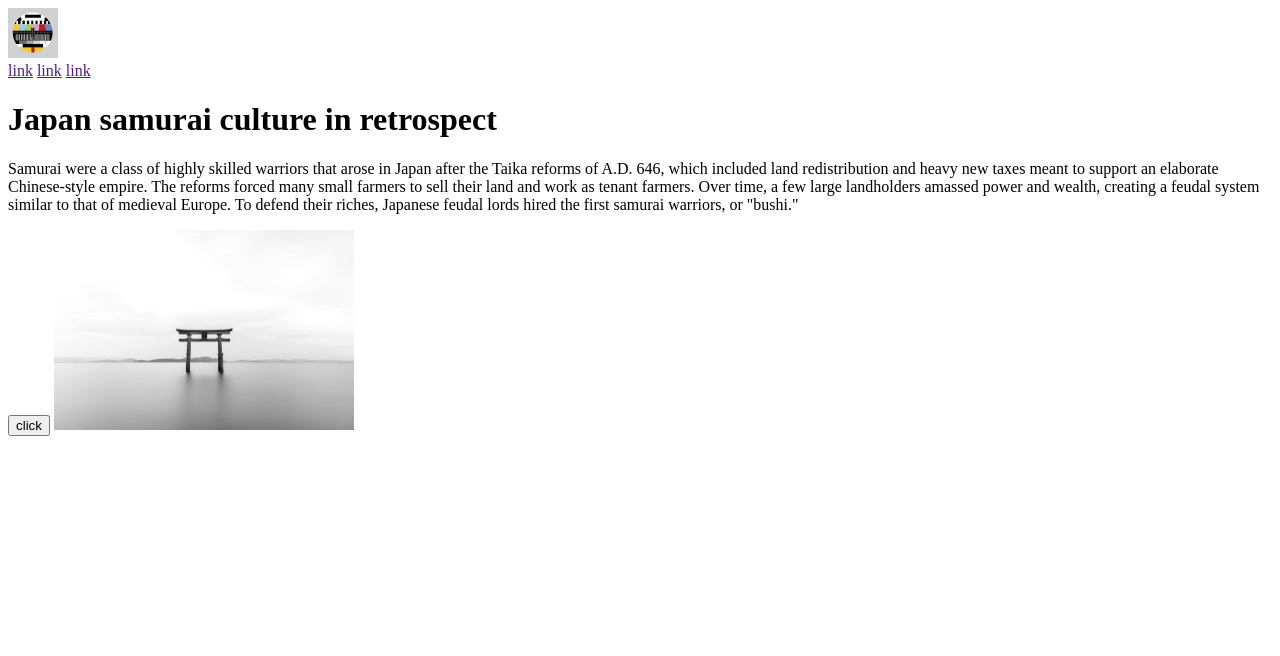
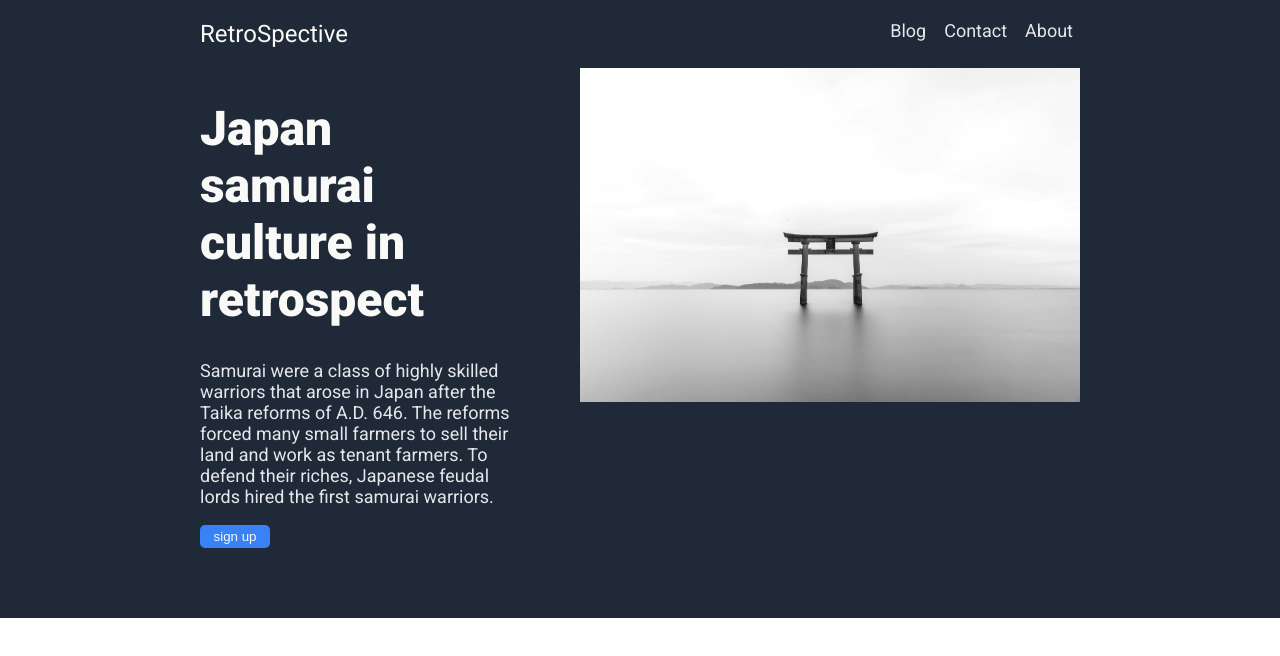
Before and after one commit to terrymcquerry/project-landing-page, a plain HTML site: page index.html in a window 1280 px wide. Drawn offline with Linux system fonts and the light colour scheme.

Commit message:
header complete

```diff
--- a/index.html
+++ b/index.html
@@ -4,29 +4,43 @@
 <head>
     <meta charset="UTF-8">
     <meta name="viewport" content="width=device-width, initial-scale=1.0">
-    <title>Awesome Website</title>
+    <title>My Website</title>
     <link rel="stylesheet" href="styles.css">
+    <link rel="preconnect" href="https://fonts.googleapis.com">
+    <link rel="preconnect" href="https://fonts.gstatic.com" crossorigin>
+    <link
+        href="https://fonts.googleapis.com/css2?family=Roboto:ital,wght@0,100;0,300;0,400;0,500;0,700;0,900;1,100;1,300;1,400;1,500;1,700;1,900&display=swap"
+        rel="stylesheet">
 </head>
 
 <body>
+    <div class="header">
         <div class="headerContainer">
-        <div class="header">
+            <div class="hero">
                 <div class="logo">
-                <img src="images/logo.svg" alt="" width="50px">
+                    RetroSpective
                 </div>
                 <div class="link">
-                <a href="" class="one">link</a>
-                <a href="" class="two">link</a>
-                <a href="" class="three">link</a>
+                    <a href="" class="one">Blog</a>
+                    <a href="" class="two">Contact</a>
+                    <a href="" class="three">About</a>
                 </div>
             </div>
             <div class="headerContent">
+                <div class="left">
                     <h1>Japan samurai culture in retrospect</h1>
-            <p>Samurai were a class of highly skilled warriors that arose in Japan after the Taika reforms of A.D. 646, which included land redistribution and heavy new taxes meant to support an elaborate Chinese-style empire. The reforms forced many small farmers to sell their land and work as tenant farmers. Over time, a few large landholders amassed power and wealth, creating a feudal system similar to that of medieval Europe. To defend their riches, Japanese feudal lords hired the first samurai warriors, or "bushi."</p>
-            <button>click</button>
-            <img src="images/japan.jpg" alt="" width="300px">
+                    <p class="heroText">Samurai were a class of highly skilled warriors that arose in Japan after the
+                        Taika reforms of A.D.
+                        646. The reforms forced many small farmers to sell their land and work as tenant farmers.
+                        To defend their riches, Japanese feudal lords hired the first samurai warriors.
+                    </p>
+                    <button type="button" class="btn">sign up</button>
+                </div>
+                <img src="images/japan.jpg" alt="" width="500px" class="mainImg">
             </div>
         </div>
+    </div>
+
 </body>
 
 </html>
--- a/styles.css
+++ b/styles.css
@@ -0,0 +1,59 @@
+body {
+    font-family: "Roboto", sans-serif;
+    margin: 0;
+
+}
+.header {
+    background-color: #1F2937;
+
+}
+.headerContainer {
+    display: flex;
+    flex-direction: column;
+    margin:0 200px;
+}
+.hero{
+    display: flex;
+    justify-content: space-between;
+    margin: 20px 0;
+}
+.headerContent {
+    display: flex;
+    justify-content: space-between;
+
+
+}
+.logo {
+    color: #F9FAF8;
+    font-size: 24px;
+}
+h1 {
+    font-size: 48px;
+    font-weight: 800;
+    color: #F9FAF8;
+}
+.left {
+    padding: 0 70px 70px 0;
+
+}
+a,
+p.heroText {
+    font-size: 18px;
+    color: #E5E7EB;
+}
+a {
+    text-decoration: none;
+    margin: 0 7px;
+}
+.btn {
+    background-color: #3882F6;
+    color: #F9FAF8;
+    border: none;
+    border-radius: 5px;
+    padding: 4px 10px;
+    min-height: 20px;
+    min-width: 70px;
+}
+.mainImg {
+    height: 50%;
+}
```
Also changed, not shown: images/logo.svg (deleted). Lines whose indentation alone changed are shown as unchanged.
